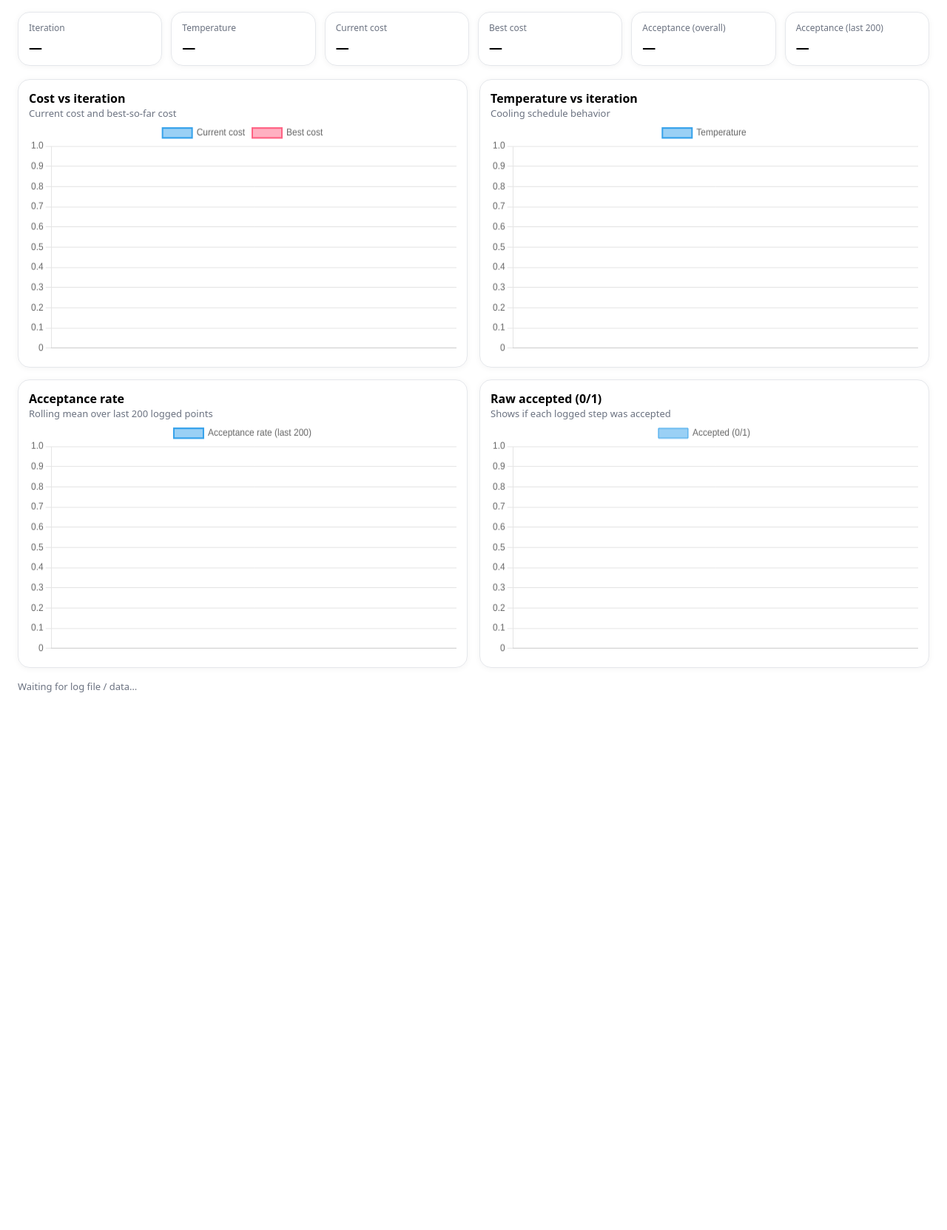
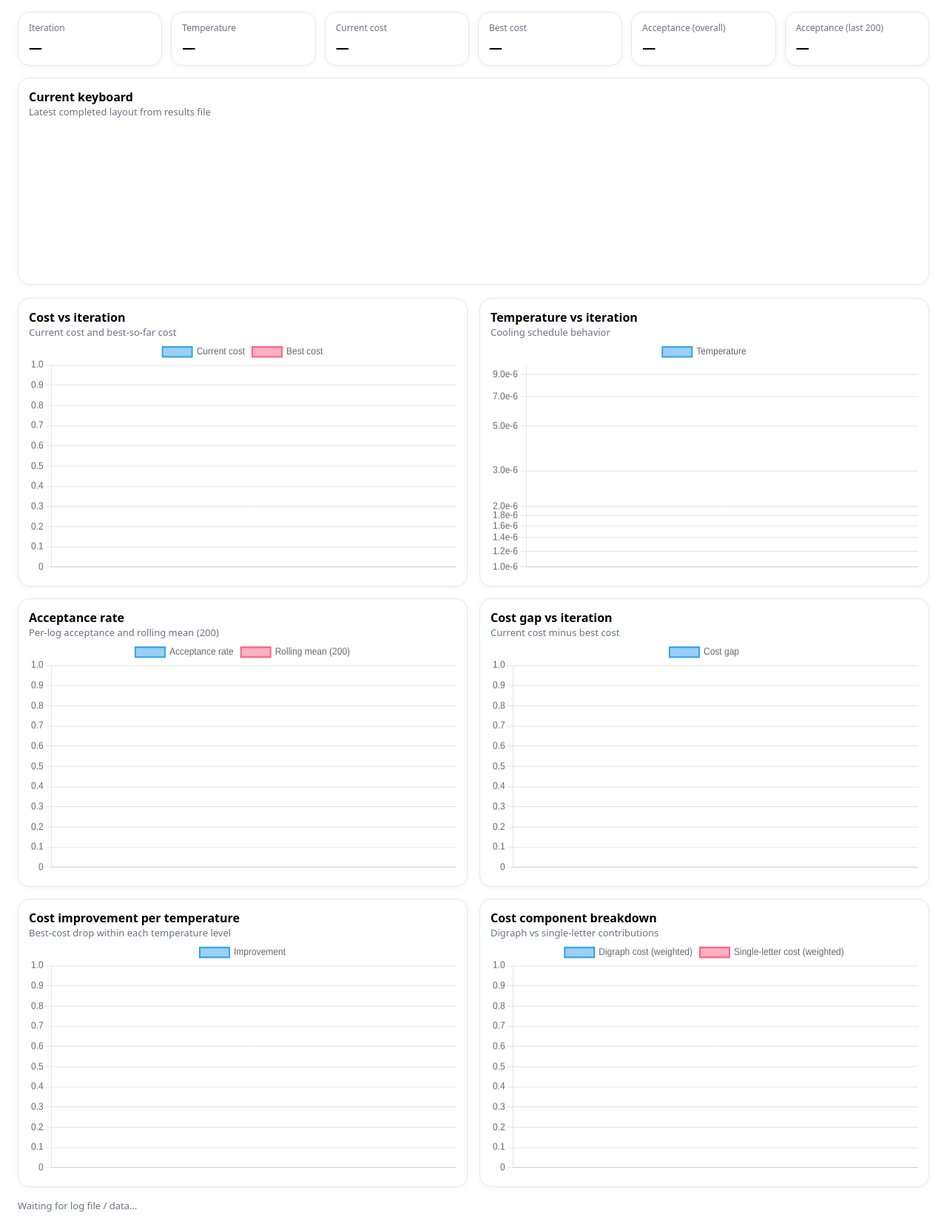
Before and after one commit to Miqueler/mathsEI, a Flask app: page / in a window 1280 px wide. Shown: the part 72-1735 px from the top of the page at 74% size. Before the commit the page ends 1008 px from the top, so only its background shows below. Run offline with Flask 3, Linux system fonts and the light colour scheme.

Commit message:
updated the dashboard with new graphs and changed the initial temperature drastically

```diff
--- /dev/null
+++ b/annealing/progress_logs/current_best_layout.json
@@ -0,0 +1 @@
+{"best_cost": 1.683752381414041, "layout": {"l": [6.75, 1], "w": [2.25, 2], "p": [8.75, 1], "e": [5.75, 1], "k": [10.5, 0], "b": [2.75, 1], "n": [6.5, 0], "q": [3.5, 0], "r": [7.75, 1], "f": [1.5, 0], "h": [9.5, 0], "x": [10.75, 1], "g": [3.25, 2], "z": [2.5, 0], "v": [8.5, 0], "d": [6.25, 2], "y": [1.75, 1], "i": [3.75, 1], "u": [4.25, 2], "j": [9.75, 1], "s": [4.75, 1], "c": [5.25, 2], "\u00f1": [8.25, 2], "m": [4.5, 0], "o": [5.5, 0], "a": [7.25, 2], "t": [7.5, 0]}}
--- a/dashboard/app.py
+++ b/dashboard/app.py
@@ -1,4 +1,7 @@
+import ast
+import json
 import os
+import re
 import pandas as pd
 from flask import Flask, jsonify, render_template, request
 
@@ -8,6 +11,23 @@ file_counter = 1
 while os.path.exists(f"annealing/result_log/results{file_counter}.txt"):
     file_counter += 1
 CSV_PATH = f"annealing/progress_logs/annealing_progress{file_counter}.csv"
+RESULTS_DIR = "annealing/result_log"
+LIVE_LAYOUT_PATH = "annealing/progress_logs/current_best_layout.json"
+
+def get_latest_results_path():
+    if not os.path.isdir(RESULTS_DIR):
+        return None
+    latest_num = -1
+    latest_path = None
+    for name in os.listdir(RESULTS_DIR):
+        match = re.fullmatch(r"results(\d+)\.txt", name)
+        if not match:
+            continue
+        num = int(match.group(1))
+        if num > latest_num:
+            latest_num = num
+            latest_path = os.path.join(RESULTS_DIR, name)
+    return latest_path
 
 def load_data(max_rows=5000):
     if not os.path.isfile(CSV_PATH):
@@ -27,16 +47,61 @@ def load_data(max_rows=5000):
         df = df.iloc[-max_rows:].copy()
 
     # Ensure expected columns exist
-    expected = ["iteration", "elapsed_seconds", "temperature", "current_cost", "best_cost", "accepted"]
+    expected = [
+        "iteration",
+        "elapsed_seconds",
+        "temperature",
+        "current_cost",
+        "best_cost",
+        "acceptance_ratio",
+        "digraph_cost",
+        "single_letter_cost",
+    ]
     for col in expected:
         if col not in df.columns:
             df[col] = None
 
     # Compute rolling acceptance rate (window)
-    df["accepted"] = pd.to_numeric(df["accepted"], errors="coerce").fillna(0).astype(int)
-    df["acceptance_rate_200"] = df["accepted"].rolling(200, min_periods=1).mean()
+    df["acceptance_ratio"] = pd.to_numeric(df["acceptance_ratio"], errors="coerce").fillna(0.0)
+    df["acceptance_rate_200"] = df["acceptance_ratio"].rolling(200, min_periods=1).mean()
+    df["cost_gap"] = pd.to_numeric(df["current_cost"], errors="coerce") - pd.to_numeric(df["best_cost"], errors="coerce")
+    df["digraph_cost"] = pd.to_numeric(df["digraph_cost"], errors="coerce")
+    df["single_letter_cost"] = pd.to_numeric(df["single_letter_cost"], errors="coerce")
+    digraph_weight = 1.0
+    single_letter_weight = 0.1
+    df["digraph_cost_weighted"] = df["digraph_cost"] * digraph_weight
+    df["single_letter_cost_weighted"] = df["single_letter_cost"] * single_letter_weight
 
     return df
+
+def load_keyboard_layout():
+    if os.path.isfile(LIVE_LAYOUT_PATH):
+        try:
+            with open(LIVE_LAYOUT_PATH, "r") as f:
+                payload = json.load(f)
+            layout = payload.get("layout")
+            if isinstance(layout, dict):
+                return layout
+        except Exception:
+            pass
+
+    results_path = get_latest_results_path()
+    if not results_path or not os.path.isfile(results_path):
+        return None
+    try:
+        with open(results_path, "r") as f:
+            first_line = f.readline().strip()
+    except Exception:
+        return None
+    if not first_line:
+        return None
+    try:
+        layout = ast.literal_eval(first_line)
+    except Exception:
+        return None
+    if not isinstance(layout, dict):
+        return None
+    return layout
 
 @app.route("/")
 def index():
@@ -51,6 +116,16 @@ def api_data():
     if df.shape[0] == 0:
         return jsonify({"ok": True, "rows": []})
 
+    temp_group = (
+        df.groupby("temperature", dropna=True)
+        .agg(last_best=("best_cost", "last"),
+             last_iter=("iteration", "last"))
+        .reset_index()
+        .sort_values("last_iter")
+    )
+    temp_group["prev_best"] = temp_group["last_best"].shift(1)
+    temp_group["improvement"] = (temp_group["prev_best"] - temp_group["last_best"]).fillna(0.0)
+
     # Convert to plain lists for Chart.js
     out = {
         "ok": True,
@@ -60,8 +135,15 @@ def api_data():
             "temperature": df["temperature"].tolist(),
             "current_cost": df["current_cost"].tolist(),
             "best_cost": df["best_cost"].tolist(),
-            "accepted": df["accepted"].tolist(),
+            "acceptance_ratio": df["acceptance_ratio"].tolist(),
             "acceptance_rate_200": df["acceptance_rate_200"].tolist(),
+            "cost_gap": df["cost_gap"].tolist(),
+            "digraph_cost": df["digraph_cost"].tolist(),
+            "single_letter_cost": df["single_letter_cost"].tolist(),
+            "digraph_cost_weighted": df["digraph_cost_weighted"].tolist(),
+            "single_letter_cost_weighted": df["single_letter_cost_weighted"].tolist(),
+            "temp_improvement_iteration": temp_group["last_iter"].tolist(),
+            "temp_improvement": temp_group["improvement"].fillna(0).tolist(),
         }
     }
     return jsonify(out)
@@ -76,7 +158,7 @@ def api_summary():
 
     last = df.iloc[-1]
     # Overall acceptance rate (over loaded window)
-    overall_acceptance = float(df["accepted"].mean()) if df.shape[0] else 0.0
+    overall_acceptance = float(df["acceptance_ratio"].mean()) if df.shape[0] else 0.0
 
     summary = {
         "status": "running",
@@ -91,6 +173,21 @@ def api_summary():
     }
     return jsonify({"ok": True, "summary": summary})
 
+@app.route("/api/keyboard")
+def api_keyboard():
+    layout = load_keyboard_layout()
+    if layout is None:
+        return jsonify({"ok": False, "error": "No results layout found."}), 404
+
+    keys = []
+    for letter, pos in layout.items():
+        if not isinstance(pos, (list, tuple)) or len(pos) != 2:
+            continue
+        x, y = pos
+        keys.append({"letter": letter, "x": float(x), "y": float(y)})
+
+    return jsonify({"ok": True, "keys": keys})
+
 if __name__ == "__main__":
     # Bind to 0.0.0.0 only if you understand the security implications.
     app.run(host="127.0.0.1", port=8000, debug=False)
--- a/dashboard/templates/index.html
+++ b/dashboard/templates/index.html
@@ -50,6 +50,12 @@
     <div class="card"><div class="label">Acceptance (last 200)</div><div id="kpiAcc200" class="value">—</div></div>
   </div>
 
+  <div class="panel" style="margin-top: 16px;">
+    <div style="font-weight:800;">Current keyboard</div>
+    <div class="muted">Latest completed layout from results file</div>
+    <div id="keyboard" style="margin-top: 10px; position: relative; height: 200px; display:block; margin-left:auto; margin-right:auto;"></div>
+  </div>
+
   <div class="grid">
     <div class="panel">
       <div style="display:flex; justify-content:space-between; align-items:end;">
@@ -69,14 +75,26 @@
 
     <div class="panel">
       <div style="font-weight:800;">Acceptance rate</div>
-      <div class="muted">Rolling mean over last 200 logged points</div>
+      <div class="muted">Per-log acceptance and rolling mean (200)</div>
       <canvas id="accChart"></canvas>
     </div>
 
     <div class="panel">
-      <div style="font-weight:800;">Raw accepted (0/1)</div>
-      <div class="muted">Shows if each logged step was accepted</div>
-      <canvas id="acceptedChart"></canvas>
+      <div style="font-weight:800;">Cost gap vs iteration</div>
+      <div class="muted">Current cost minus best cost</div>
+      <canvas id="gapChart"></canvas>
+    </div>
+
+    <div class="panel">
+      <div style="font-weight:800;">Cost improvement per temperature</div>
+      <div class="muted">Best-cost drop within each temperature level</div>
+      <canvas id="tempImproveChart"></canvas>
+    </div>
+
+    <div class="panel">
+      <div style="font-weight:800;">Cost component breakdown</div>
+      <div class="muted">Digraph vs single-letter contributions</div>
+      <canvas id="componentChart"></canvas>
     </div>
   </div>
 
@@ -110,23 +128,46 @@
     data: { labels: [], datasets: [
       { label: "Temperature", data: [], pointRadius: 0, borderWidth: 2 },
     ]},
-    options: { animation: false, responsive: true, interaction: { mode: 'index', intersect: false } }
+    options: {
+      animation: false,
+      responsive: true,
+      interaction: { mode: 'index', intersect: false },
+      scales: { y: { type: "logarithmic", min: 1e-6, ticks: { callback: (v) => v.toExponential(1) } } }
+    }
   });
 
   const accChart = new Chart(document.getElementById("accChart"), {
     type: "line",
     data: { labels: [], datasets: [
-      { label: "Acceptance rate (last 200)", data: [], pointRadius: 0, borderWidth: 2 },
+      { label: "Acceptance rate", data: [], pointRadius: 0, borderWidth: 2 },
+      { label: "Rolling mean (200)", data: [], pointRadius: 0, borderWidth: 2 },
     ]},
     options: { animation: false, responsive: true, interaction: { mode: 'index', intersect: false }, scales: { y: { min: 0, max: 1 } } }
   });
 
-  const acceptedChart = new Chart(document.getElementById("acceptedChart"), {
+  const gapChart = new Chart(document.getElementById("gapChart"), {
     type: "line",
     data: { labels: [], datasets: [
-      { label: "Accepted (0/1)", data: [], pointRadius: 0, borderWidth: 1 },
+      { label: "Cost gap", data: [], pointRadius: 0, borderWidth: 2 },
     ]},
-    options: { animation: false, responsive: true, interaction: { mode: 'index', intersect: false }, scales: { y: { min: 0, max: 1 } } }
+    options: { animation: false, responsive: true, interaction: { mode: 'index', intersect: false } }
+  });
+
+  const tempImproveChart = new Chart(document.getElementById("tempImproveChart"), {
+    type: "line",
+    data: { labels: [], datasets: [
+      { label: "Improvement", data: [], pointRadius: 0, borderWidth: 2 },
+    ]},
+    options: { animation: false, responsive: true, interaction: { mode: 'index', intersect: false } }
+  });
+
+  const componentChart = new Chart(document.getElementById("componentChart"), {
+    type: "line",
+    data: { labels: [], datasets: [
+      { label: "Digraph cost (weighted)", data: [], pointRadius: 0, borderWidth: 2 },
+      { label: "Single-letter cost (weighted)", data: [], pointRadius: 0, borderWidth: 2 },
+    ]},
+    options: { animation: false, responsive: true, interaction: { mode: 'index', intersect: false } }
   });
 
   async function refresh() {
@@ -135,9 +176,10 @@
     const maxRows = document.getElementById("maxRows").value || 2000;
 
     try {
-      const [summaryRes, dataRes] = await Promise.all([
+      const [summaryRes, dataRes, keyboardRes] = await Promise.all([
         fetch("/api/summary"),
-        fetch(`/api/data?max_rows=${encodeURIComponent(maxRows)}`)
+        fetch(`/api/data?max_rows=${encodeURIComponent(maxRows)}`),
+        fetch("/api/keyboard")
       ]);
 
       if (!summaryRes.ok || !dataRes.ok) {
@@ -147,6 +189,10 @@
 
       const summaryJson = await summaryRes.json();
       const dataJson = await dataRes.json();
+      if (keyboardRes.ok) {
+        const keyboardJson = await keyboardRes.json();
+        renderKeyboard(keyboardJson.keys || []);
+      }
 
       const s = summaryJson.summary;
       document.getElementById("kpiIteration").textContent = s?.iteration ?? "—";
@@ -169,16 +215,26 @@
       costChart.update();
 
       tempChart.data.labels = labels;
-      tempChart.data.datasets[0].data = rows.temperature;
+      tempChart.data.datasets[0].data = rows.temperature.map(v => (v > 0 ? v : null));
       tempChart.update();
 
       accChart.data.labels = labels;
-      accChart.data.datasets[0].data = rows.acceptance_rate_200;
+      accChart.data.datasets[0].data = rows.acceptance_ratio;
+      accChart.data.datasets[1].data = rows.acceptance_rate_200;
       accChart.update();
 
-      acceptedChart.data.labels = labels;
-      acceptedChart.data.datasets[0].data = rows.accepted;
-      acceptedChart.update();
+      gapChart.data.labels = labels;
+      gapChart.data.datasets[0].data = rows.cost_gap;
+      gapChart.update();
+
+      tempImproveChart.data.labels = rows.temp_improvement_iteration || [];
+      tempImproveChart.data.datasets[0].data = rows.temp_improvement || [];
+      tempImproveChart.update();
+
+      componentChart.data.labels = labels;
+      componentChart.data.datasets[0].data = rows.digraph_cost_weighted || [];
+      componentChart.data.datasets[1].data = rows.single_letter_cost_weighted || [];
+      componentChart.update();
 
       document.getElementById("status").textContent =
         `Updated. Showing last ${labels.length} rows.`;
@@ -186,6 +242,40 @@
     } catch (e) {
       document.getElementById("status").textContent = "Error reading data: " + e;
     }
+  }
+
+  function renderKeyboard(keys) {
+    const container = document.getElementById("keyboard");
+    container.innerHTML = "";
+    if (!keys || keys.length === 0) {
+      container.textContent = "No keyboard layout found yet.";
+      return;
+    }
+    const scale = 36;
+    const minX = Math.min(...keys.map(k => k.x));
+    const minY = Math.min(...keys.map(k => k.y));
+    const maxX = Math.max(...keys.map(k => k.x));
+    const maxY = Math.max(...keys.map(k => k.y));
+    container.style.width = `${(maxX - minX + 1) * scale}px`;
+    container.style.height = `${(maxY - minY + 1) * scale + 24}px`;
+
+    keys.forEach((k) => {
+      const key = document.createElement("div");
+      key.textContent = k.letter;
+      key.style.position = "absolute";
+      key.style.left = `${(k.x - minX) * scale}px`;
+      key.style.top = `${(k.y - minY) * scale}px`;
+      key.style.width = `${scale - 4}px`;
+      key.style.height = `${scale - 4}px`;
+      key.style.display = "flex";
+      key.style.alignItems = "center";
+      key.style.justifyContent = "center";
+      key.style.border = "1px solid #e5e7eb";
+      key.style.borderRadius = "8px";
+      key.style.fontWeight = "700";
+      key.style.background = "#f9fafb";
+      container.appendChild(key);
+    });
   }
 
   function applySettings() {
```
Also changed, not shown: annealing/clac_layout_cost.py (+43 -0 lines), annealing/progress_logger.py (+13 -5 lines), annealing/simulated_annealing_keyboard.py (+59 -11 lines), annealing/progress_logs/annealing_progress1.csv.
